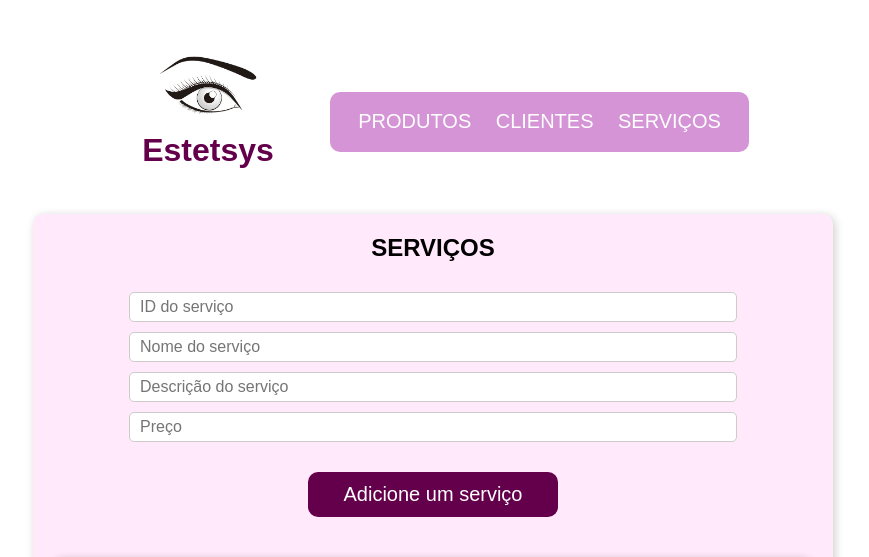
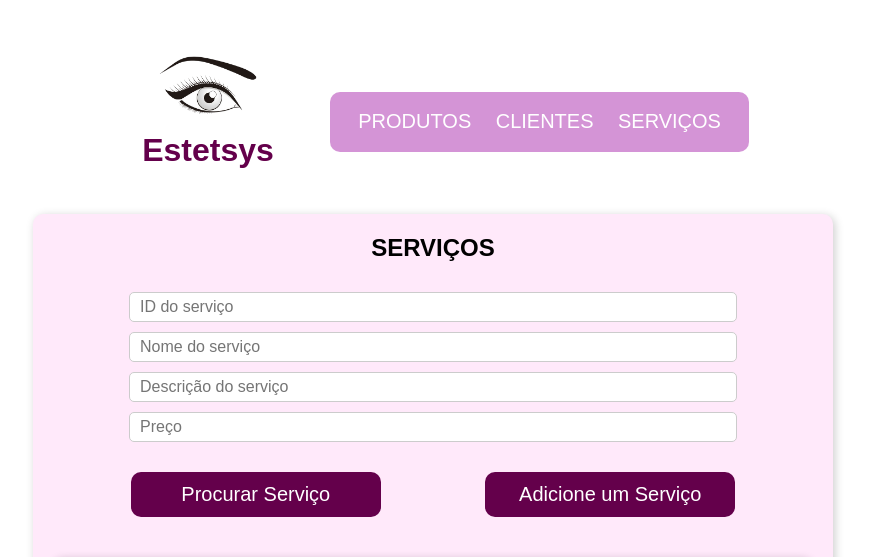
Before and after one commit to OscarDonato/Projeto-Integrado-1-EstSys, a Flask app: page /cadastro_servicos in a window 1280 px wide. Shown: the top 557 px of the page, without its empty margins (207-1076 px from the left). Run offline with Flask 3, Linux system fonts and the light colour scheme; some libraries are stand-ins or nearby versions.

Commit message:
Adicionados botões de search e add para produtos e serviços, não consegui testar... mas copiei a mesma estrutura da seção clientes que está funcionando

```diff
--- a/templates/cadastro_servicos.html
+++ b/templates/cadastro_servicos.html
@@ -29,7 +29,7 @@
       <div class="cad">
         <section id="services">
           <h2>SERVIÇOS</h2>
-          <form id="servicesForm" onsubmit="addService(event)" class="formul">
+          <form id="serviceForm" class="formul" method="POST" action="/add_servico">
             <input type="text" id="srvID" placeholder="ID do serviço" />
             <input type="text" id="srvName" placeholder="Nome do serviço" />
             <input
@@ -44,9 +44,10 @@
               step="0.01"
             />
 
-            <button onclick="addService()" class="addItem">
-              Adicione um serviço
-            </button>
+            <div class="form_buttons">
+              <button type="submit" formaction="/proc_srv" formmethod="get" class="addItem">Procurar Serviço</button>
+              <button type="submit" class="addItem">Adicione um Serviço</button>
+            </div>
           </form>
 
           <table class="display_table">
```
Also changed, not shown: templates/cadastro_produtos.html (+7 -3 lines).
